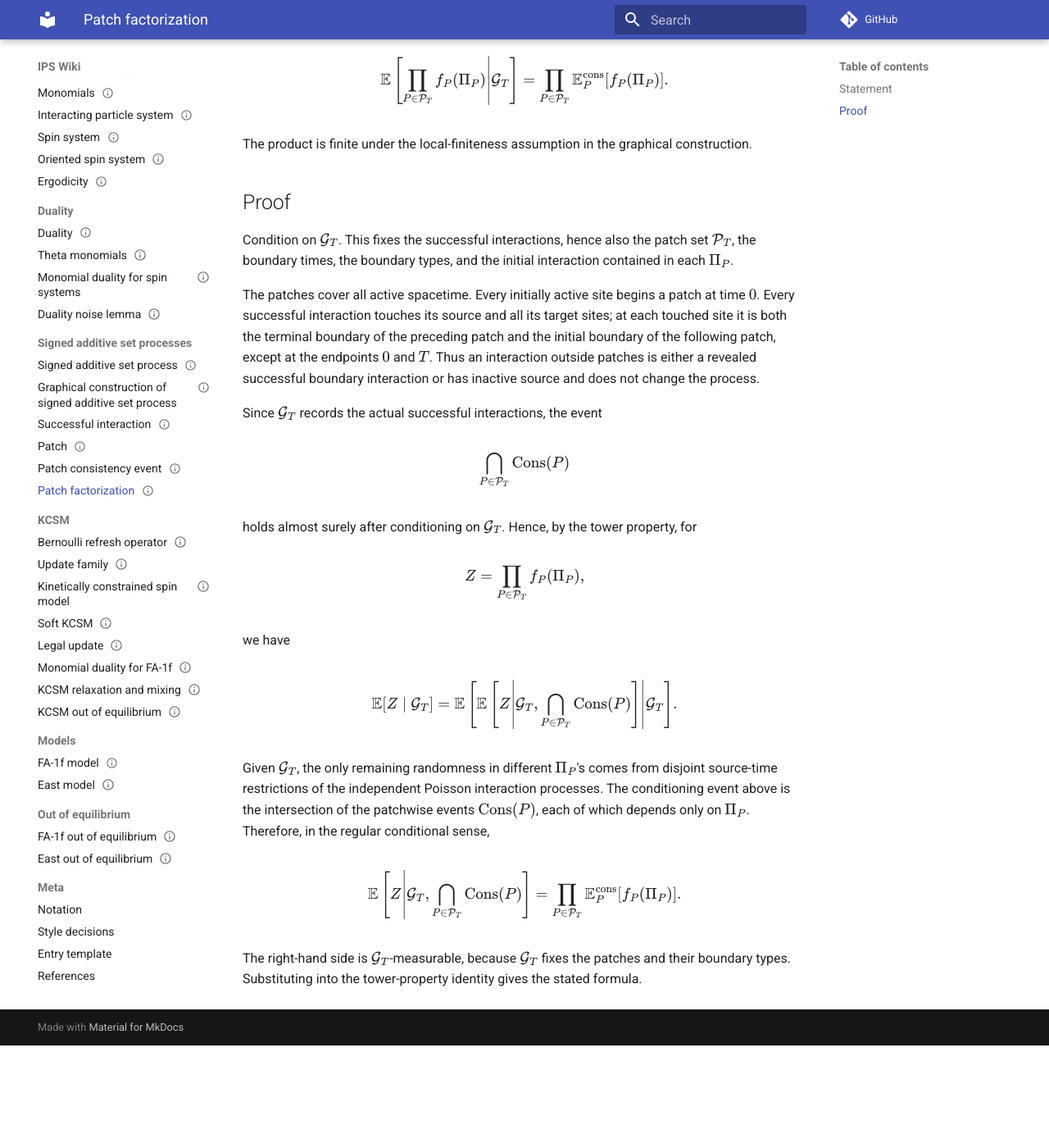
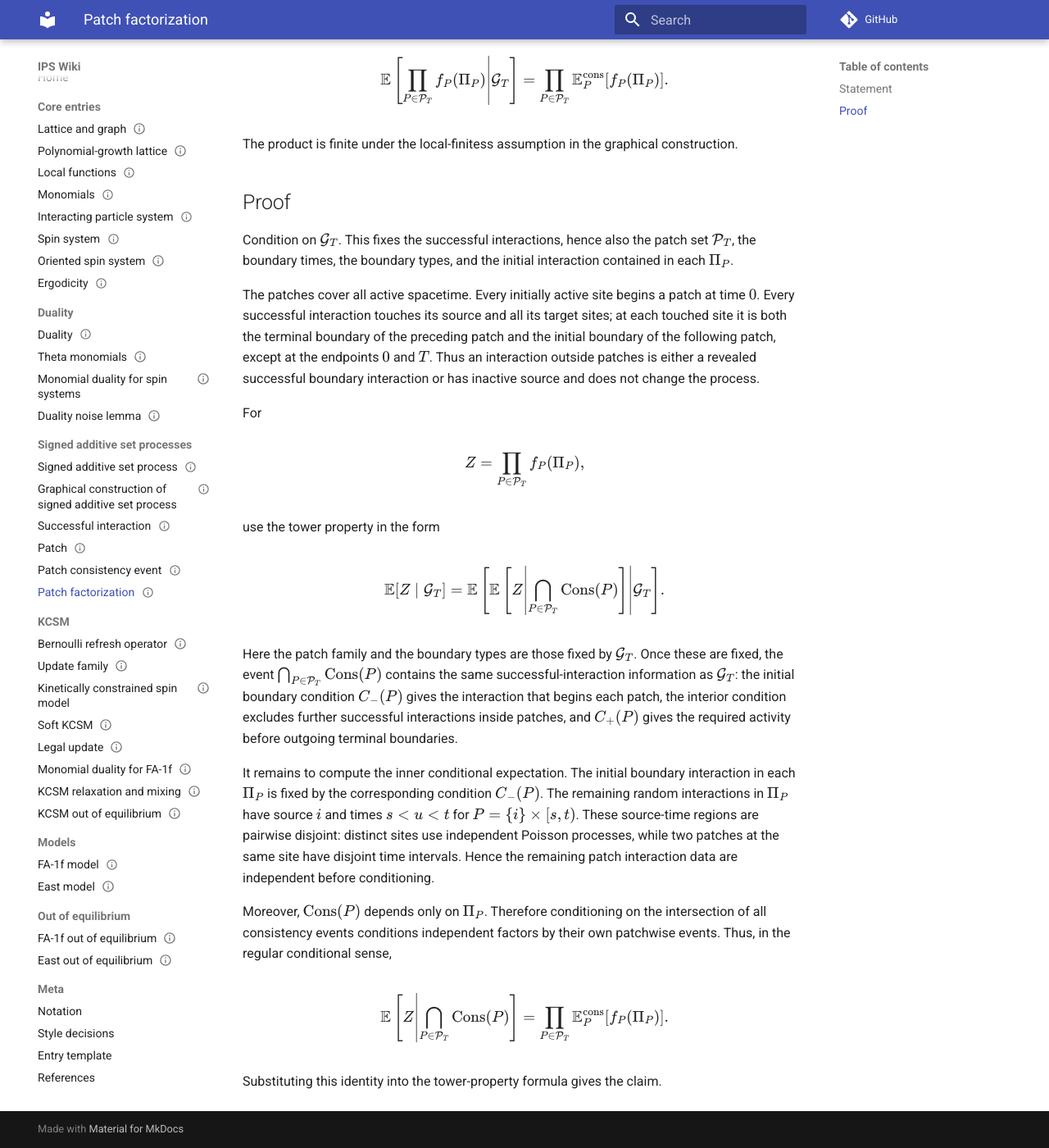
Before and after one commit to maciejgluchowski86-beep/ips-wiki, an MkDocs documentation site: the page built from docs/entries/patch-factorization.md, in a window 1280 px wide and 1400 px high, scrolled down 733 px. Shown: the whole window at 82% size. Built offline with MkDocs 1.6.1 and Material for MkDocs 9.7.7, drawn with Linux system fonts in a browser that asks for light colours; comment, search, counter and statistics services are not loaded; before the commit the page ends 2008 px from its top, so only the background shows below that.

Commit message:
Elaborate patch factorization proof

```diff
--- a/docs/entries/patch-factorization.md
+++ b/docs/entries/patch-factorization.md
@@ -49,7 +49,7 @@ $$
 \mathbb E_P^{\operatorname{cons}}[f_P(\Pi_P)].
 $$
 
-The product is finite under the local-finiteness assumption in the graphical construction.
+The product is finite under the local-finitess assumption in the graphical construction.
 
 ## Proof
 
@@ -57,36 +57,34 @@ Condition on \(\cG_T\). This fixes the successful interactions, hence also the p
 
 The patches cover all active spacetime. Every initially active site begins a patch at time \(0\). Every successful interaction touches its source and all its target sites; at each touched site it is both the terminal boundary of the preceding patch and the initial boundary of the following patch, except at the endpoints \(0\) and \(T\). Thus an interaction outside patches is either a revealed successful boundary interaction or has inactive source and does not change the process.
 
-Since \(\cG_T\) records the actual successful interactions, the event
-
-$$
-\bigcap_{P\in\mathcal P_T}\operatorname{Cons}(P)
-$$
-
-holds almost surely after conditioning on \(\cG_T\). Hence, by the tower property, for
+For
 
 $$
 Z=\prod_{P\in\mathcal P_T} f_P(\Pi_P),
 $$
 
-we have
+use the tower property in the form
 
 $$
 \mathbb E[Z\mid\cG_T]
 =
 \mathbb E\left[
-\mathbb E\left[Z\middle|\cG_T,\bigcap_{P\in\mathcal P_T}\operatorname{Cons}(P)\right]
+\mathbb E\left[Z\middle|\bigcap_{P\in\mathcal P_T}\operatorname{Cons}(P)\right]
 \middle|\cG_T
 \right].
 $$
 
-Given \(\cG_T\), the only remaining randomness in different \(\Pi_P\)'s comes from disjoint source-time restrictions of the independent Poisson interaction processes. The conditioning event above is the intersection of the patchwise events \(\operatorname{Cons}(P)\), each of which depends only on \(\Pi_P\). Therefore, in the regular conditional sense,
+Here the patch family and the boundary types are those fixed by \(\cG_T\). Once these are fixed, the event \(\bigcap_{P\in\mathcal P_T}\operatorname{Cons}(P)\) contains the same successful-interaction information as \(\cG_T\): the initial boundary condition \(C_-(P)\) gives the interaction that begins each patch, the interior condition excludes further successful interactions inside patches, and \(C_+(P)\) gives the required activity before outgoing terminal boundaries.
+
+It remains to compute the inner conditional expectation. The initial boundary interaction in each \(\Pi_P\) is fixed by the corresponding condition \(C_-(P)\). The remaining random interactions in \(\Pi_P\) have source \(i\) and times \(s<u<t\) for \(P=\{i\}\times[s,t)\). These source-time regions are pairwise disjoint: distinct sites use independent Poisson processes, while two patches at the same site have disjoint time intervals. Hence the remaining patch interaction data are independent before conditioning.
+
+Moreover, \(\operatorname{Cons}(P)\) depends only on \(\Pi_P\). Therefore conditioning on the intersection of all consistency events conditions independent factors by their own patchwise events. Thus, in the regular conditional sense,
 
 $$
-\mathbb E\left[Z\middle|\cG_T,\bigcap_{P\in\mathcal P_T}\operatorname{Cons}(P)\right]
+\mathbb E\left[Z\middle|\bigcap_{P\in\mathcal P_T}\operatorname{Cons}(P)\right]
 =
 \prod_{P\in\mathcal P_T}
 \mathbb E_P^{\operatorname{cons}}[f_P(\Pi_P)].
 $$
 
-The right-hand side is \(\cG_T\)-measurable, because \(\cG_T\) fixes the patches and their boundary types. Substituting into the tower-property identity gives the stated formula.
+Substituting this identity into the tower-property formula gives the claim.
```
